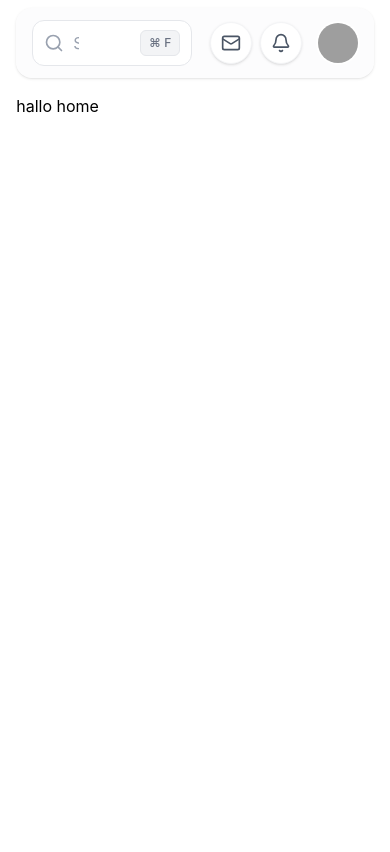
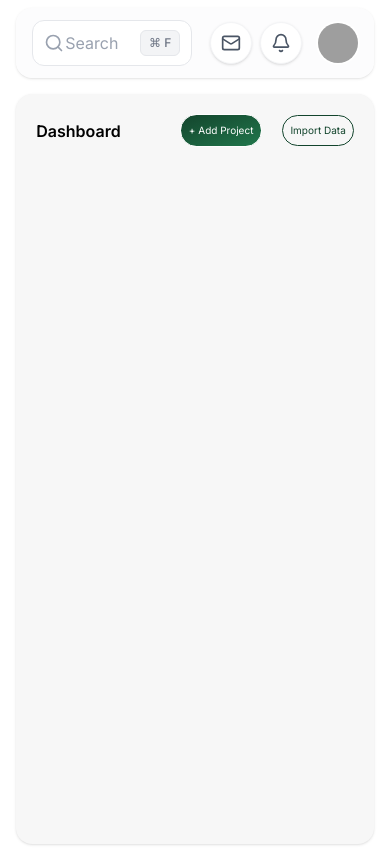
Before and after one commit to mehedihasan770/octarnal-frontend-task-donezo, a React (Vite) app: page /dashboard/home in a window 390 px wide. Built offline with nearby package versions, Linux system fonts and the light colour scheme; sample sign-in values are in the browser's storage; grey boxes are pictures that could not be loaded.

Commit message:
feat: implement responsive dashboard header with action buttons perfectly matched to design

```diff
--- a/src/App.css
+++ b/src/App.css
@@ -1 +1,6 @@
+@import url('https://fonts.googleapis.com/css2?family=Inter:wght@400;500;600;700&display=swap');
 @import "tailwindcss";
+
+*{
+    font-family: 'Inter', sans-serif;
+}
--- a/src/Components/DashboardNavbar.jsx
+++ b/src/Components/DashboardNavbar.jsx
@@ -5,7 +5,7 @@ const DashboardNavbar = () => {
   return (
     <nav className="w-full bg-gray-50/50 backdrop-blur-2xl rounded-2xl px-4 md:px-6 py-3 md:py-4 shadow-sm">
       <div className="flex items-center justify-between space-x-2">
-        {/* Left Section - Search Bar */}
+
         <div className="flex-1 max-w-40 sm:max-w-40 md:max-w-70">
           <div className="relative group">
             <div className="absolute inset-y-0 left-0 pl-3 flex items-center pointer-events-none">
@@ -13,8 +13,8 @@ const DashboardNavbar = () => {
             </div>
             <input
               type="text"
-              className="block w-full pl-10 pr-28 py-2.5 border border-gray-200 rounded-xl bg-white focus:ring-2 focus:ring-blue-100 focus:border-blue-400 transition-all duration-200 text-gray-700 placeholder-gray-400"
-              placeholder="Search task"
+              className="block w-full pl-8 pr-13 py-2.5 border border-gray-200 rounded-xl bg-white focus:ring-2 focus:ring-blue-100 focus:border-blue-400 transition-all duration-200 text-gray-700 placeholder-gray-400"
+              placeholder="Search"
             />
             <div className="absolute inset-y-0 right-0 flex items-center pr-3">
               <span className="inline-flex items-center px-2 py-1 rounded-md bg-gray-100 text-xs font-medium text-gray-500 border border-gray-200">
@@ -24,19 +24,16 @@ const DashboardNavbar = () => {
           </div>
         </div>
 
-        {/* Right Section - Actions and Profile */}
         <div className="flex items-center gap-2">
-          {/* Message Icon */}
+
           <button className="p-2.5 bg-white rounded-full shadow-sm hover:shadow-md transition-shadow duration-200 border border-gray-100">
             <Mail className="h-5 w-5 text-gray-600" />
           </button>
 
-          {/* Notification Icon */}
           <button className="p-2.5 bg-white rounded-full shadow-sm hover:shadow-md transition-shadow duration-200 border border-gray-100">
             <Bell className="h-5 w-5 text-gray-600" />
           </button>
 
-          {/* User Profile */}
           <div className="flex items-center gap-3 pl-2">
             <img
               src="/api/placeholder/48/48"
--- a/src/Components/DashboardSidebar.jsx
+++ b/src/Components/DashboardSidebar.jsx
@@ -30,7 +30,7 @@ const DashboardSidebar = () => {
   ];
 
   return (
-    <aside className="max-w-full rounded-2xl min-h-screen bg-[#F7F7F7] border-r border-gray-100 flex flex-col">
+    <aside className="max-w-full shadow rounded-2xl min-h-screen bg-[#F7F7F7] border-r border-gray-100 flex flex-col">
 
       <div className="px-5 pt-8 pb-6">
         <div className="flex items-center gap-2.5">
--- a/src/Layouts/Dashboard.jsx
+++ b/src/Layouts/Dashboard.jsx
@@ -10,8 +10,12 @@ const Dashboard = () => {
         <DashboardSidebar/>
       </aside>
       <div className="col-span-full md:col-span-10 space-y-4">
-        <nav className="sticky top-2"><DashboardNavbar/></nav>
-        <main className="row-span-full"><Outlet/></main>
+        <nav className="sticky top-2">
+          <DashboardNavbar/>
+        </nav>
+        <main className="row-span-full bg-[#F7F7F7] rounded-2xl min-h-[calc(100vh-94px)] shadow p-5">
+          <Outlet/>
+        </main>
       </div>
     </div>
   );
--- /dev/null
+++ b/src/Pages/DashboardHome.jsx
@@ -0,0 +1,20 @@
+import React from 'react';
+
+const DashboardHome = () => {
+    return (
+        <div>
+            <div className='flex justify-between items-center'>
+                <div className='sm:space-y-2'>
+                    <h1 className='text-black font-semibold sm:text-2xl lg:text-4xl xl:text-5xl'>Dashboard</h1>
+                    <p className='text-gray-500 hidden text-[10px] lg:block md:text-[16px]'>Plan, prioritize, and accomplish your tasks with ease.</p>
+                </div>
+                <div className='space-x-5'>
+                    <button className='border rounded-4xl text-[10px] sm:text-[18px] lg:text-[20px] xl:text-2xl p-2 xl:py-3 xl:px-4 cursor-pointer bg-linear-to-tl from-[#21774C] to-[#13452D] text-white'>+ Add Project</button>
+                    <button className='border rounded-4xl text-[10px] sm:text-[18px] lg:text-[20px] xl:text-2xl p-1.75 xl:py-3 xl:px-4 cursor-pointer border-[#13452D] text-[#13452D]'>Import Data</button>
+                </div>
+            </div>
+        </div>
+    );
+};
+
+export default DashboardHome;
--- a/src/Router/Router.jsx
+++ b/src/Router/Router.jsx
@@ -3,6 +3,7 @@ import AuthLayout from "../Layouts/AuthLayout";
 import Login from "../Pages/Login";
 import Dashboard from "../Layouts/Dashboard";
 import { ProtectedRoute } from "../Components/ProtectedRoute";
+import DashboardHome from "../Pages/DashboardHome";
 
 export const router = createBrowserRouter([
     {
@@ -29,7 +30,7 @@ export const router = createBrowserRouter([
             },
             {
                 path : "/dashboard/home",
-                element : <h1>hallo home</h1>
+                Component : DashboardHome
             },
             {
                 path : "/dashboard/tasks",
```
